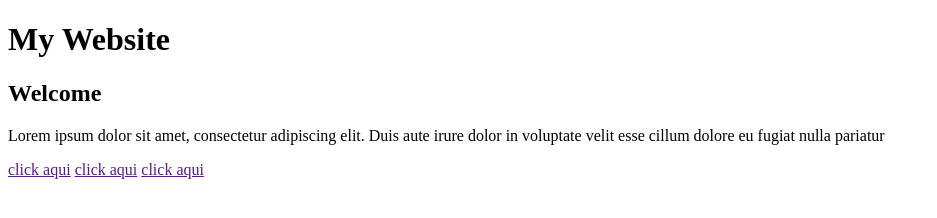
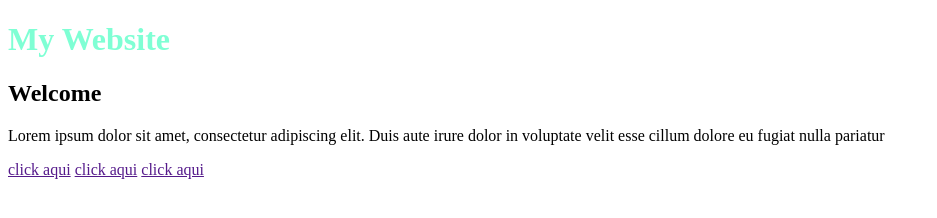
Before and after one commit to Nachomarte/evaluacion-marteniuk, a plain HTML site: page index.html in a window 1280 px wide. Shown: the whole page, without its empty margins (0-937 px from the left). Drawn offline with Linux system fonts and the light colour scheme.

Commit message:
Agregando color a título

```diff
--- a/index.html
+++ b/index.html
@@ -6,7 +6,7 @@
     <title>evaluacion ignacio marteniuk</title>
 </head>
 <body>
-    <h1>My Website</h1>
+    <h1 style="color: aquamarine;">My Website</h1>
     <h2>Welcome</h2>
     <p>Lorem ipsum dolor sit amet,
         consectetur adipiscing elit. Duis aute
@@ -16,5 +16,6 @@
     <a href="" target="_blank">click aqui</a>
     <a href="" target="_blank">click aqui</a>
     <a href="" target="_blank">click aqui</a>
+
 </body>
 </html>
```
